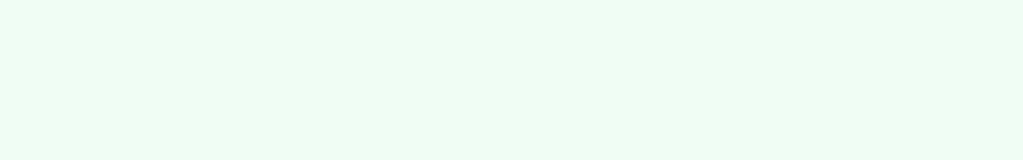
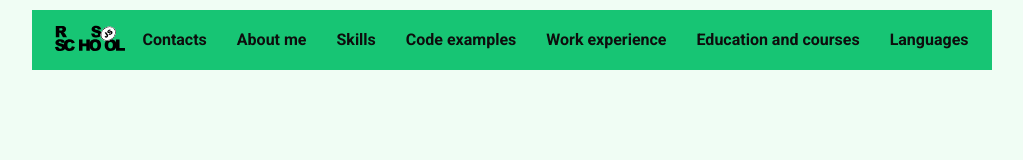
Before and after one commit to Faratora/rsschool-cv1, a plain HTML site: page index.html in a window 1280 px wide. Shown: the whole page, without its empty margins (128-1151 px from the left). Drawn offline with Linux system fonts and the light colour scheme.

Commit message:
feat: add folder assets

```diff
--- a/index.html
+++ b/index.html
@@ -13,3 +13,30 @@
 
     <title>cv</title>
   </head>
+
+<body>
+    <!-- header -->
+    <header class="header">
+      <div class="wrapper-header">
+        <div class="header__logo">
+          <a href="https://rs.school/courses/javascript-ru"
+            ><img src="assets/svg/rs_school_js.svg" alt="rs school"
+          ></a>
+        </div>
+
+        <nav class="nav">
+          <ul class="nav-list">
+            <li class="nav-item"><a href="#contacts">Contacts</a></li>
+            <li class="nav-item"><a href="#about-me">About me</a></li>
+            <li class="nav-item"><a href="#skills">Skills</a></li>
+            <li class="nav-item"><a href="#code">Code examples</a></li>
+            <li class="nav-item"><a href="#experience">Work experience</a></li>
+            <li class="nav-item">
+              <a href="#education">Education and courses</a>
+            </li>
+
+            <li class="nav-item"><a href="#languages">Languages</a></li>
+          </ul>
+        </nav>
+      </div>
+    </header>
```
Also changed, not shown: assets/img/avatar.jpg (added), assets/img/favicon.png (added), assets/img/github.png (added), assets/img/programmer.png (added), assets/svg/github-logo.svg (added), assets/svg/github.svg (added), assets/svg/rs_school_js.svg (added).
